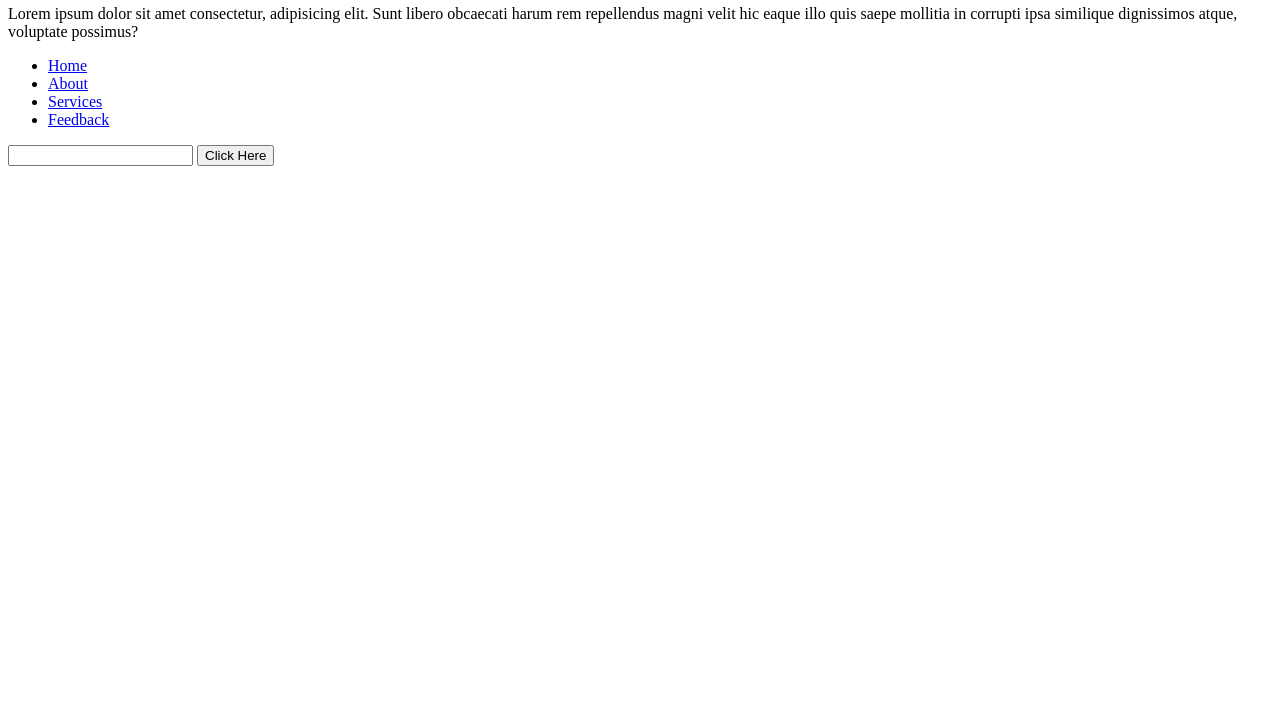
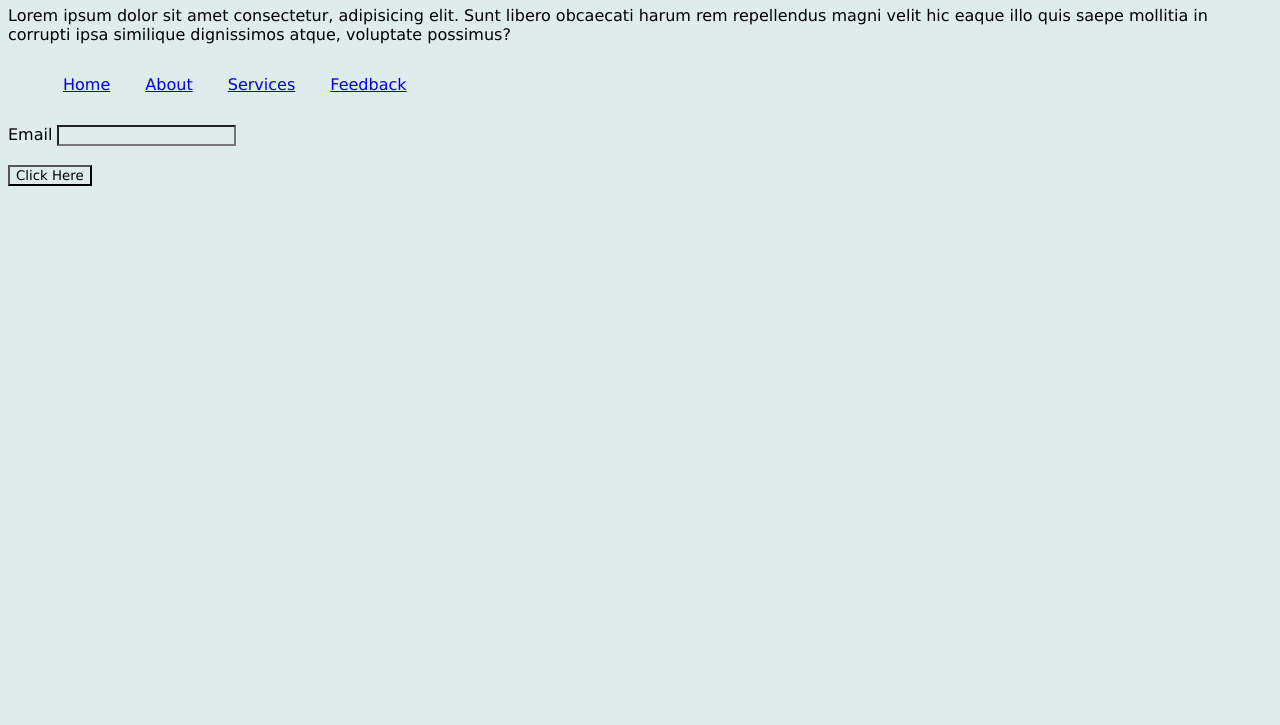
Before and after one commit to avirock23/DemoWebsite, a plain HTML site: page index.html in a window 1280 px wide. Shown: the part 75-800 px from the top of the page. Drawn offline with Linux system fonts and the light colour scheme.

Commit message:
Added JS and CSS file and changed Outlook

```diff
--- a/index.html
+++ b/index.html
@@ -4,7 +4,8 @@
     <meta charset="UTF-8">
     <meta name="viewport" content="width=device-width, initial-scale=1.0">
     <meta http-equiv="X-UA-Compatible" content="ie=edge">
-    <title>Initial Title 2</title>
+    <title>MyWebsite</title>
+    <link rel="stylesheet" href="style.css">
 </head>
 <body>
     <h1 style="color: blue;">This is my Website</h1>
@@ -15,7 +16,9 @@
         <li><a href="#">Services</a></li>
         <li><a href="#">Feedback</a></li>
     </ul>
-    <input type="email" name="email" id="email">
+    Email <input type="email" name="email" id="email">
+    <br><br>
     <button id="btn">Click Here</button>
 </body>
+<script src="index.js"></script>
 </html>
--- /dev/null
+++ b/index.js
@@ -0,0 +1 @@
+console.log("This is develop branch");
--- /dev/null
+++ b/style.css
@@ -0,0 +1,10 @@
+*{
+    font-family: Verdana, Geneva, Tahoma, sans-serif;
+    background-color: rgb(222, 236, 236);
+}
+
+ul li{
+    list-style: none;
+    display: inline-block;
+    padding: 15px;
+}
```
